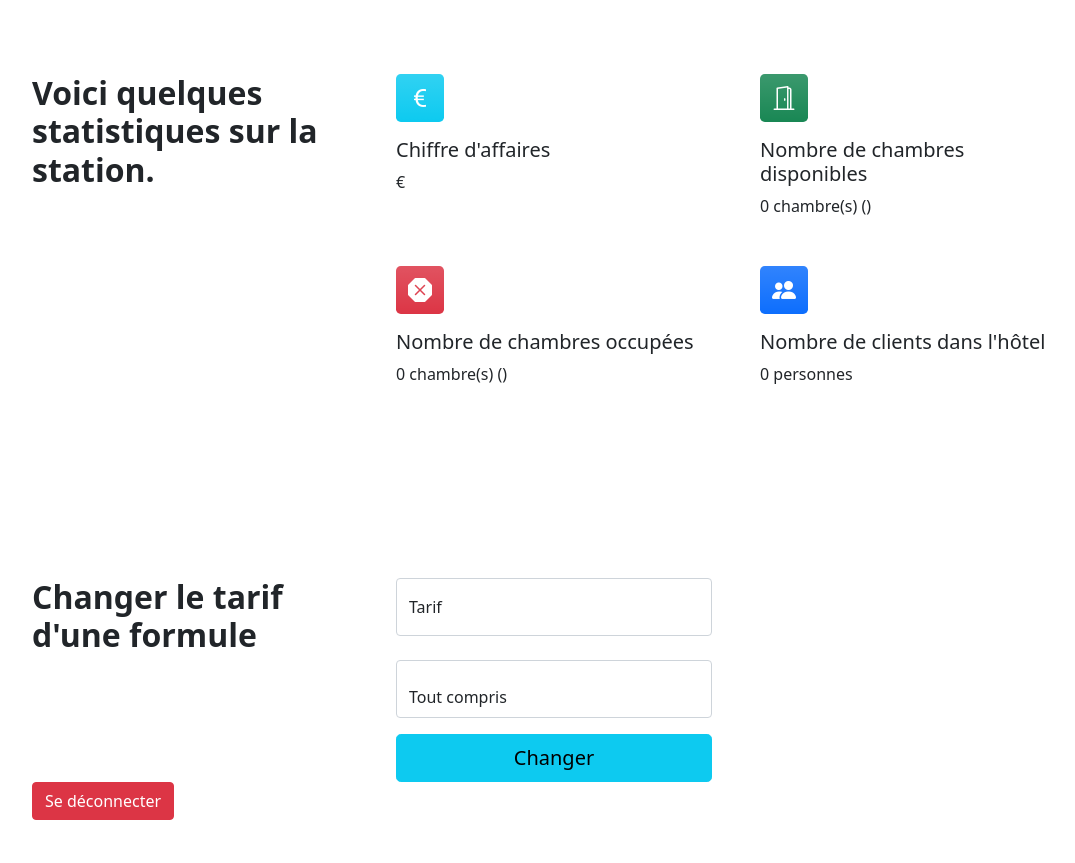
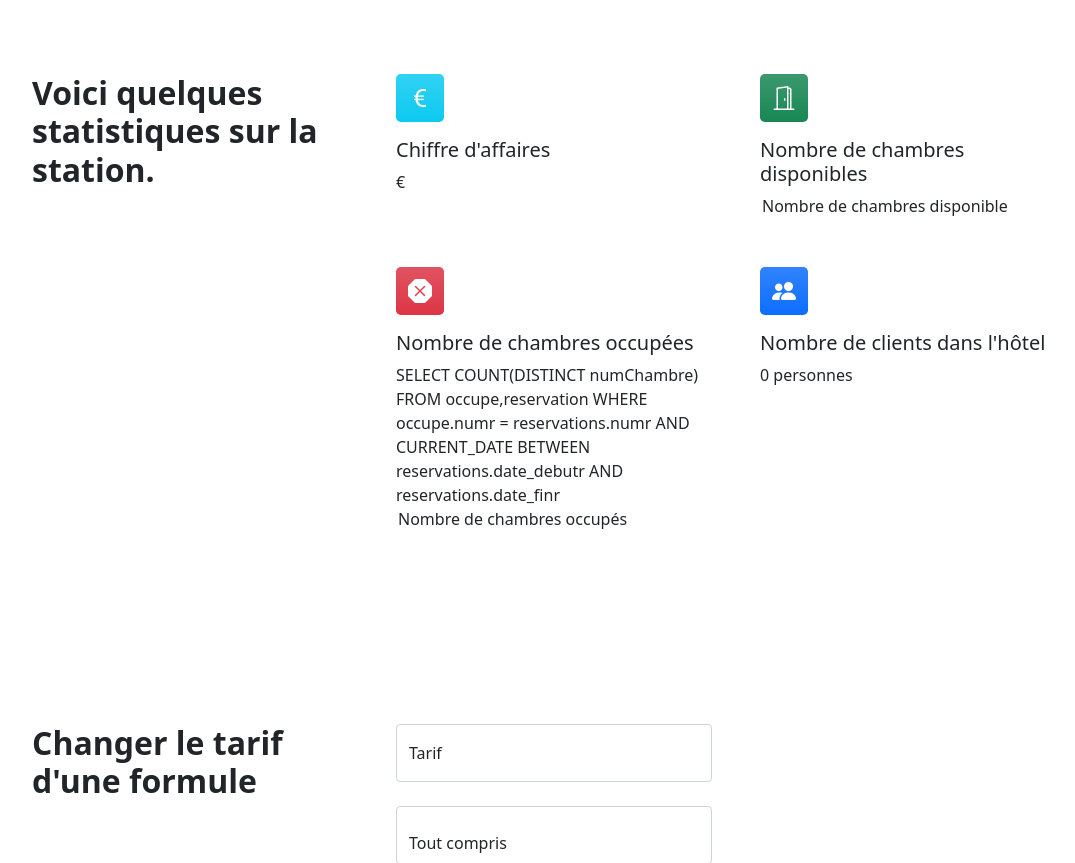
Before and after one commit to Berachem/Ski-Low-Cost, a PHP site: page /manager.php in a window 1280 px wide. Shown: the part 137-1000 px from the top of the page, without its empty margins (86-1161 px from the left). Run offline with PHP 8.4, Linux system fonts and the light colour scheme; the visitor is signed in with stand-in values (Sample User, id 1); data that the repository does not hold is empty; some libraries are stand-ins or nearby versions.

Commit message:
modif manager

```diff
--- a/includes/header.inc.html
+++ b/includes/header.inc.html
@@ -18,7 +18,7 @@
             <!-- Navigation-->
             <nav class="navbar navbar-expand-lg navbar-dark bg-dark">
                 <div class="container px-5">
-                    <a class="navbar-brand" href="index.html">
+                    <a class="navbar-brand" href="index.php">
                         <img src="assets/logoSki.png" width="185" height="65" class="d-inline-block align-top" alt="logo">
 
                     </a>
--- a/manager.php
+++ b/manager.php
@@ -48,23 +48,13 @@ if (isset($_SESSION['id']) && isset($_SESSION['psw'])){
                                     <p class="mb-0">
                                     <?php
 
-                                            $requete=$conn->query("SELECT DISTINCT numChambre
-                                            FROM chambre
-                                            NATURAL JOIN occupe
-                                            NATURAL JOIN reservations
-                                            WHERE CURRENT_DATE NOT BETWEEN reservations.date_debutr AND reservations.date_finr");
-                                            $data = $requete->fetch();
-
-                                            $data = array_unique($data);
-                                            // Exécution de la requête SQL
-
-                                            echo sizeof($data);
-                                            echo ' chambre(s) (';
-                                            echo implode(",", array_values($data));
-                                            echo ')';
+                                        $results=$conn->query("SELECT COUNT(DISTINCT chambre.numchambre) FROM chambre,occupe,reservations WHERE chambre.numchambre NOT IN (SELECT numchambre FROM occupe) OR chambre.numchambre = occupe.numchambre AND occupe.numr = reservations.numr AND CURRENT_DATE NOT BETWEEN reservations.date_debutr AND reservations.date_finr");
 
 
-
+                                        // Exécution de la requête SQL
+                                        while( $ligne = $results->fetch(PDO::FETCH_OBJ) ) {
+                                            echo '<option value="'.$ligne->count.'">Nombre de chambres disponible '.$ligne->count.'</option>';
+                                        }
 
                                     ?>
 
@@ -78,20 +68,16 @@ if (isset($_SESSION['id']) && isset($_SESSION['psw'])){
 
                                     <?php
 
-                                        $requete=$conn->query("SELECT DISTINCT numChambre
-                                        FROM occupe
-                                        NATURAL JOIN reservations
-                                        WHERE CURRENT_DATE BETWEEN reservations.date_debutr AND reservations.date_finr");
+                                        $requete=$conn->query("SELECT COUNT(DISTINCT numChambre)
+                                        FROM occupe,reservation
+                                        WHERE occupe.numr = reservations.numr AND CURRENT_DATE BETWEEN reservations.date_debutr AND reservations.date_finr");
+                                        echo "SELECT COUNT(DISTINCT numChambre)
+                                        FROM occupe,reservation
+                                        WHERE occupe.numr = reservations.numr AND CURRENT_DATE BETWEEN reservations.date_debutr AND reservations.date_finr";
 
-                                        $data = $requete->fetch();
-
-                                        $data = array_unique($data);
-                                        // Exécution de la requête SQL
-
-                                        echo sizeof($data);
-                                        echo ' chambre(s) (';
-                                        echo implode(",", array_values($data));
-                                        echo ')';
+                                        while( $ligne = $requete->fetch(PDO::FETCH_OBJ) ) {
+                                            echo '<option value="'.$ligne->count.'">Nombre de chambres occupés'.$ligne->count.'</option>';
+                                        }
 
                                     ?>
 
```
